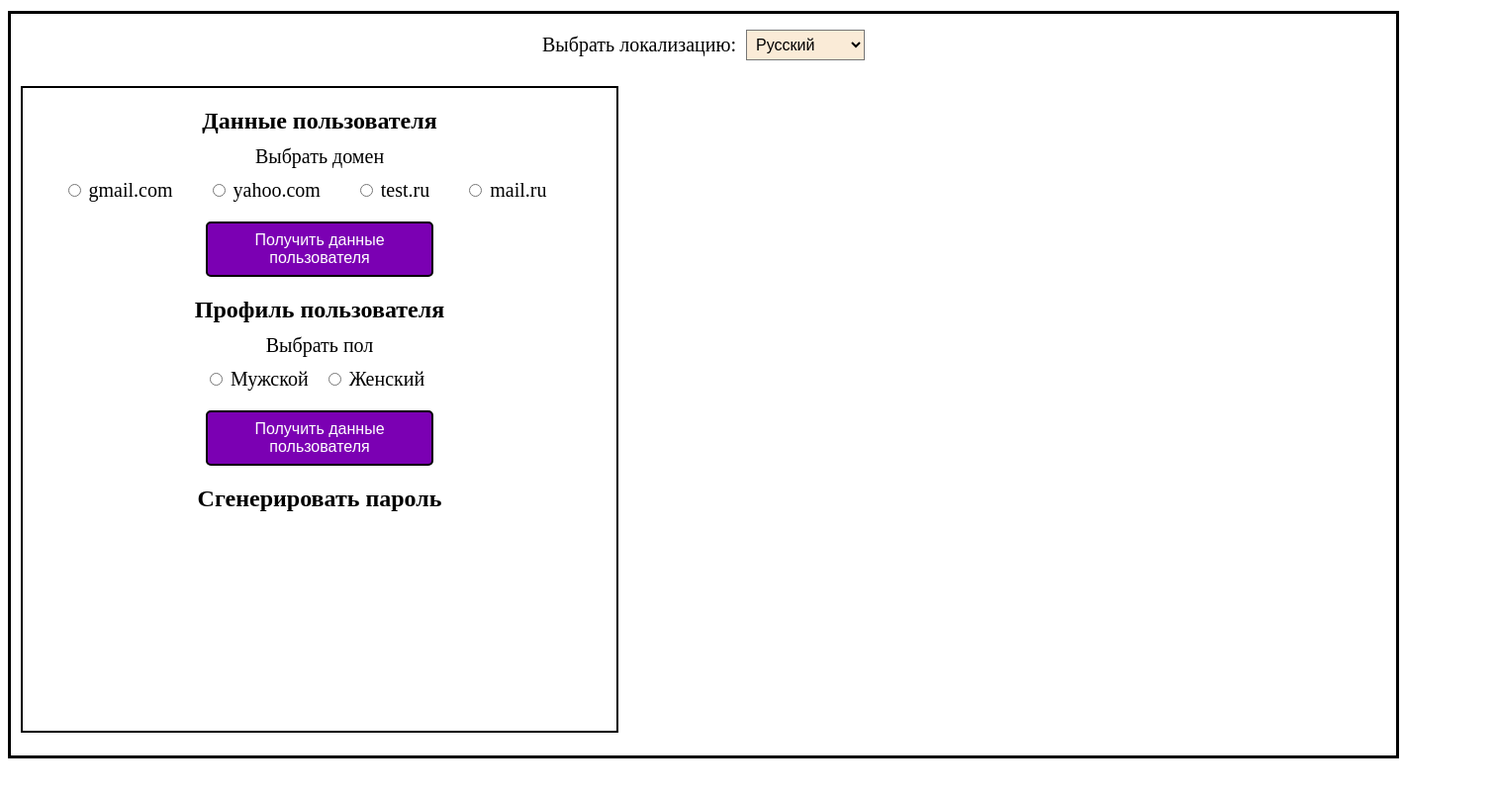
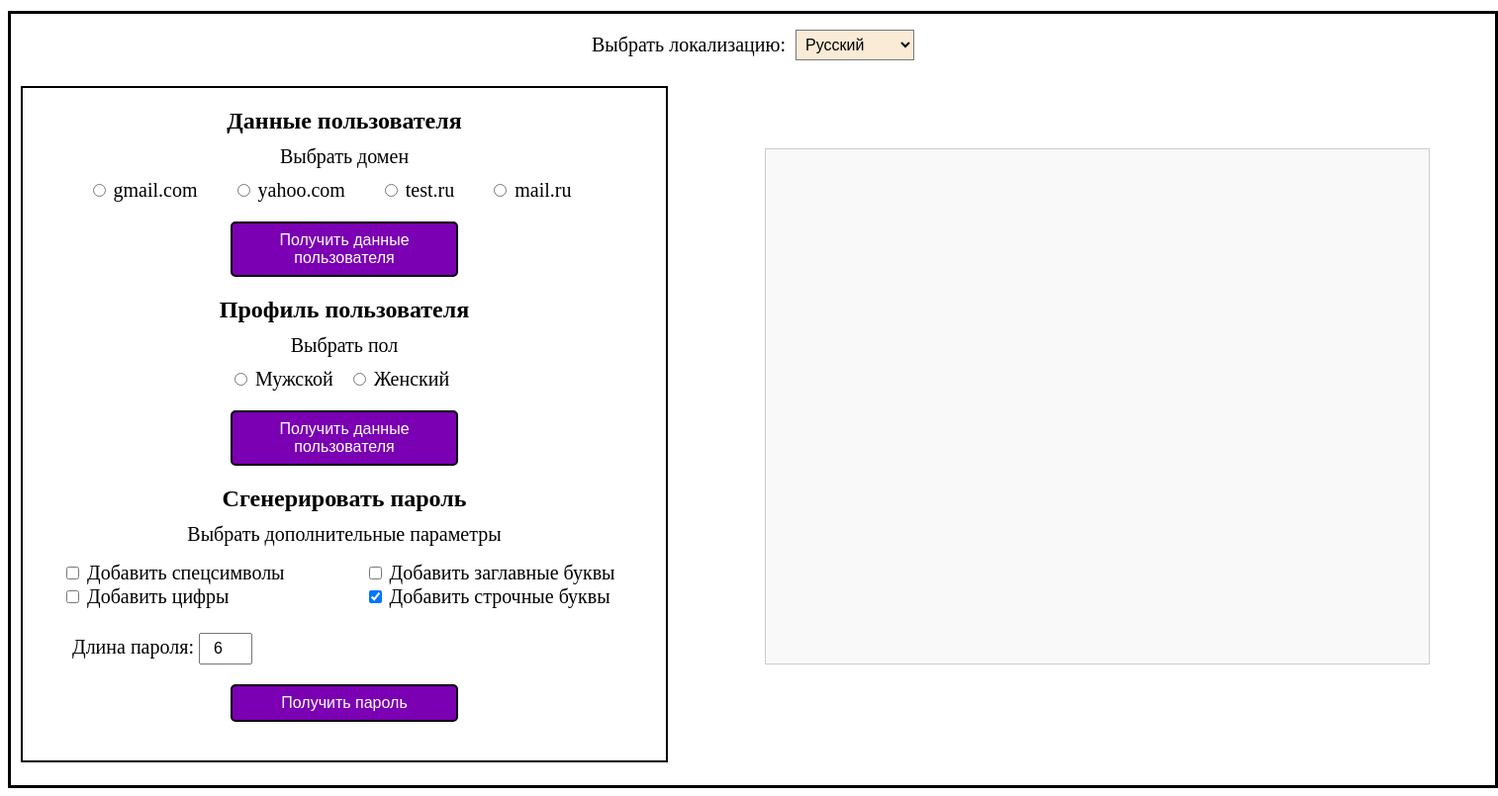
Before and after one commit to AndreyMetelkin85/test_data_generator, a plain HTML site: page frontend/index.html in a window 1280 px wide. Shown: the part 108-913 px from the top of the page at 99% size, 1514 px wide, since content can reach past the window. Before the commit the page ends 883 px from the top, so only its background shows below. Drawn offline with Linux system fonts and the light colour scheme.

Commit message:
add new form and update html and css

```diff
--- a/frontend/index.html
+++ b/frontend/index.html
@@ -60,6 +60,36 @@
 
         <h2 class="user-profile__title">Сгенерировать пароль</h2>
 
+        <p class="user-data__domain-title">Выбрать дополнительные параметры</p>
+
+        <form class="password-data__form">
+
+            <div class="checkbox-container">
+
+                <div class="column">
+                    <label><input type="checkbox" name="special_chars"> Добавить спецсимволы</label>
+                    <label><input type="checkbox" name="digits"> Добавить цифры</label>
+                </div>
+
+                <div class="column">
+                    <label><input type="checkbox" name="upper_case"> Добавить заглавные буквы</label>
+                    <label><input type="checkbox" name="lower_case" checked> Добавить строчные буквы</label>
+                </div>
+
+            </div>
+
+            <div class="password-length">
+                <label for="password_length">Длина пароля:</label>
+                <input type="number" id="password_length" name="password_length" min="6" max="50" value="6">
+            </div>
+
+        </form>
+
+        <button id="password-data__button">Получить пароль</button>
+        <div class="output">
+
+
+        </div>
     </div>
 
 </div>
--- a/frontend/styles.css
+++ b/frontend/styles.css
@@ -6,8 +6,8 @@
 
 .container {
     border: 3px solid black;
-    width: 1400px;
-    height: 750px;
+    width: 1500px;
+    height: 780px;
     margin: 0 auto;
 }
 
@@ -32,8 +32,8 @@
 
 .user-data {
     border: 2px solid black;
-    width: 600px;
-    height: 650px;
+    width: 650px;
+    height: 680px;
     margin: 10px;
 }
 
@@ -59,6 +59,19 @@
     text-align: center;
     font-size: 20px;
     margin: 1px auto;
+}
+
+.checkbox-container {
+    font-size: 20px;
+    display: flex;
+    gap: 1px;
+}
+
+.column {
+    display: flex;
+    padding: 5px 40px;
+    flex-direction: column;
+    gap: 1px;
 }
 
 .user-data__option {
@@ -99,7 +112,49 @@
     white-space: normal;
 }
 
+#password-data__button {
+    font-size: 16px;
+    padding: 8px 20px;
+    border-radius: 5px;
+    background-color: #7B00B3;
+    color: #FFFFFF;
+    border: 2px solid black;
+    width: 230px;
+    cursor: pointer;
+    text-align: center;
+    display: block;
+    margin: 20px auto;
+    white-space: normal;
+}
+
 .user-profile__title {
     display: block;
     text-align: center;
+
 }
+
+.password-length {
+    margin-top: 20px;
+    font-size: 20px;
+    margin-left: 50px;
+
+}
+
+.password-length input {
+    width: 40px;
+    padding: 5px;
+    font-size: 16px;
+    text-align: center;
+}
+
+.output {
+     margin-top: -600px;
+    margin-left: 750px;
+    padding: 10px;
+    border: 1px solid #ccc;
+    background-color: #f9f9f9;
+    font-size: 18px;
+    width: 100%;
+    min-height: 500px;
+    white-space: pre-wrap; /* Позволяет переносить строки */
+}
```
